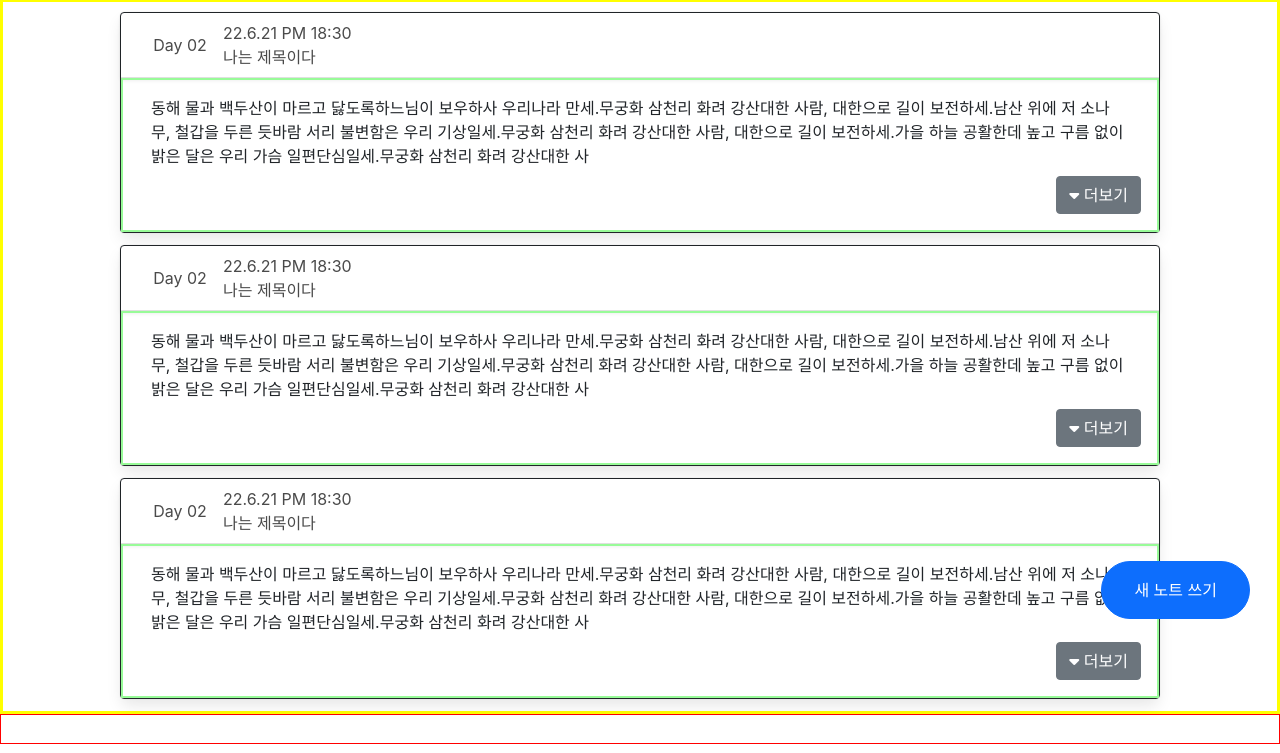
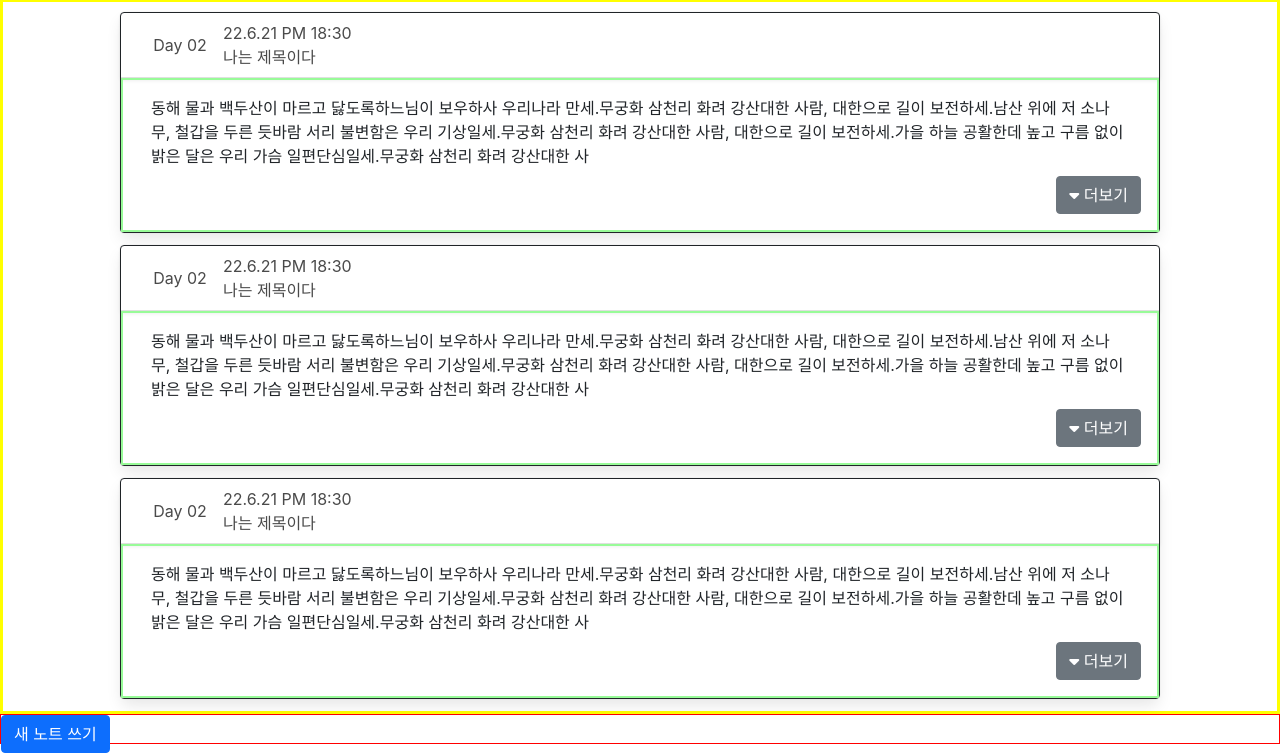
Before and after one commit to full-mini/Codiary, a Flask app: page /cordiary in a window 1280 px wide. Shown: the part 151-904 px from the top of the page. Run offline with Flask 2, Linux system fonts and the light colour scheme; some libraries are stand-ins or nearby versions.

Commit message:
css해결

```diff
--- a/templates/main.html
+++ b/templates/main.html
@@ -13,7 +13,7 @@
           rel="stylesheet">
     <link href="https://cdn.jsdelivr.net/npm/bootstrap@5.0.2/dist/css/bootstrap.min.css" rel="stylesheet"
           integrity="sha384-EVSTQN3/azprG1Anm3QDgpJLIm9Nao0Yz1ztcQTwFspd3yD65VohhpuuCOmLASjC" crossorigin="anonymous">
-    <link href="style.css" rel="stylesheet" type="text/css"/>
+     <link rel="stylesheet" href=" https://full-mini.github.io/Codiary/templates/style.css">
 
     <!-- Bulma CSS -->
     <link rel="stylesheet" href="https://cdn.jsdelivr.net/npm/bulma@0.9.1/css/bulma.min.css">
@@ -49,7 +49,6 @@
             window.location.href = '/login'
         }
 
-        <script>
 
     </script>
 </head>
@@ -118,7 +117,7 @@
     </main>
 
     <footer>
-        <div class="add_note"><button type="button" class="btn btn-primary">새 노트 쓰기</button></div>
+        <div ><button type="button" class="btn btn-primary" id="btn-modal">새 노트 쓰기</button></div>
     </footer>
 
 <div id="modal" class="modal-overlay">
```
